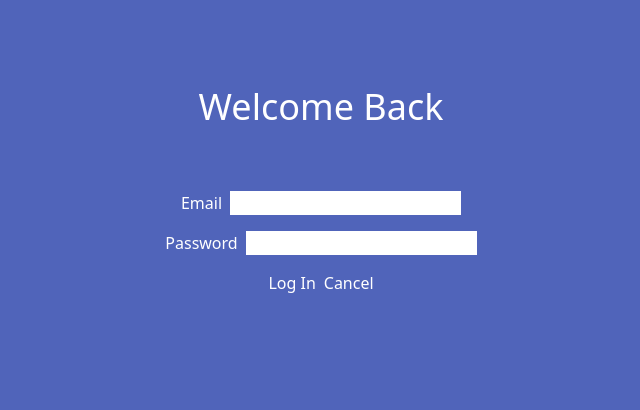
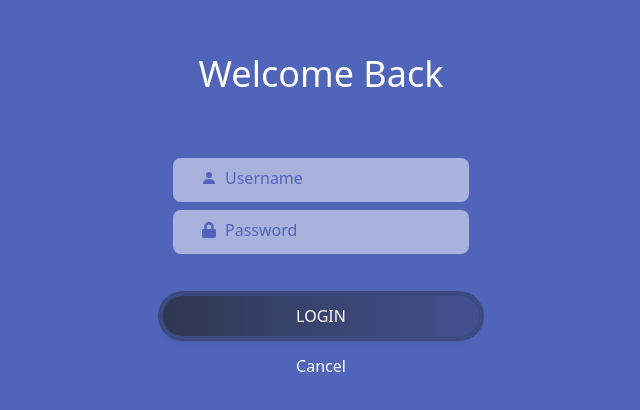
Before and after one commit to adamascencio/Hackathon-client, a React (Vite) app: page /login in a window 1280 px wide. Shown: the part 184-594 px from the top of the page, without its empty margins (319-959 px from the left). Built offline with nearby package versions, Linux system fonts and the light colour scheme.

Commit message:
Add styles and react-icons to loginform component

```diff
--- a/src/Components/LoginForm/LoginForm.tsx
+++ b/src/Components/LoginForm/LoginForm.tsx
@@ -1,6 +1,8 @@
 // npm modules
-import { useState } from 'react'
-import { Link, useNavigate } from 'react-router-dom'
+import { useState } from 'react';
+import { Link, useNavigate } from 'react-router-dom';
+import { BsFillPersonFill } from 'react-icons/bs';
+import { FaLock } from 'react-icons/fa';
 
 // services
 import styles from './LoginForm.module.css'
@@ -14,11 +16,11 @@ import { LoginFormData } from '../../types/forms'
 import { handleErrMsg } from '../../types/validators'
 
 const LoginForm = (props: AuthFormProps): JSX.Element => {
-  const {updateMessage, handleAuthEvt} = props
+  const { updateMessage, handleAuthEvt } = props
   const navigate = useNavigate()
 
   const [formData, setFormData] = useState<LoginFormData>({
-    email: '',
+    username: '',
     password: '',
   })
 
@@ -39,41 +41,55 @@ const LoginForm = (props: AuthFormProps): JSX.Element => {
     }
   }
 
-  const { email, password } = formData
+  const { username, password } = formData
 
   const isFormInvalid = (): boolean => {
-    return !(email && password)
+    return !(username && password)
   }
 
   return (
     <form
       autoComplete="off"
       onSubmit={handleSubmit}
-      className={styles.container}
+      className='flex flex-col items-center gap-10'
     >
-      <div className={styles.inputContainer}>
-        <label htmlFor="email" className={styles.label}>Email</label>
+      <div className='flex flex-col gap-2'>
+        <div className="relative inline-flex items-center">
           <input
             type="text"
-          id="email"
-          value={formData.email}
-          name="email"
+            id="username"
+            value={formData.username}
+            name="username"
             onChange={handleChange}
+            className='rounded-lg px-3 py-2 opacity-50 text-black font-bold text-lg'
           />
+          {formData.username === '' &&
+          <div className="absolute left-7 top-2 text-lpBg font-light flex items-center gap-2">
+            <BsFillPersonFill />
+            <label htmlFor='username'>Username</label>
           </div>
-      <div className={styles.inputContainer}>
-        <label htmlFor="password" className={styles.label}>Password</label>
+          }
+        </div>
+        <div className="relative">
           <input
             type="password"
             id="password"
             value={formData.password}
             name="password"
             onChange={handleChange}
+            className='rounded-lg px-3 py-2 opacity-50 text-black font-bold text-lg'
           />
+          {formData.password === '' &&
+          <div className="absolute left-7 top-2 text-lpBg font-light flex items-center gap-2">
+            <FaLock />
+            <label htmlFor='password'>Password</label>
           </div>
-      <div>
-        <button disabled={isFormInvalid()} className={styles.button}>
-          Log In
+          }
+        </div>
+      </div>
+      <div className='grid gap-4 w-5/6 max-w-xs'>
+        <button disabled={isFormInvalid()} className='rounded-full bg-gradient-to-r from-loginBtnDark to-loginBtnLight py-2 border-2 border-btnBorder outline outline-btnBorder outline-offset-3 shadow-md'>
+          LOGIN
         </button>
         <Link to="/">
           <button>Cancel</button>
```
Lines whose indentation alone changed are shown as unchanged.
